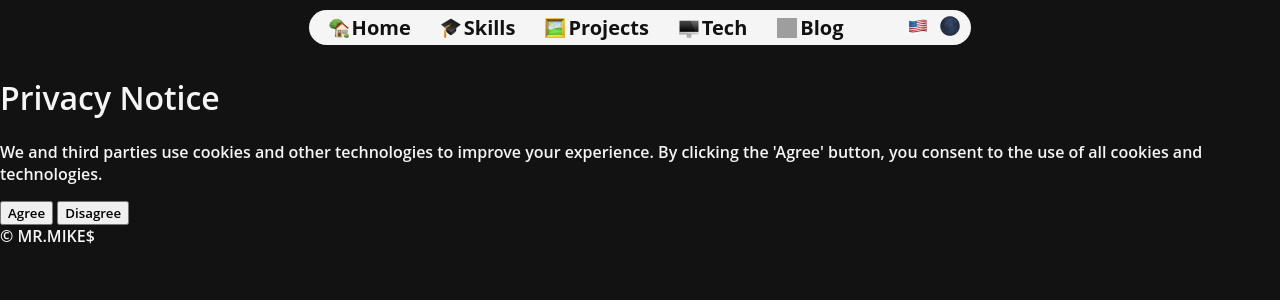
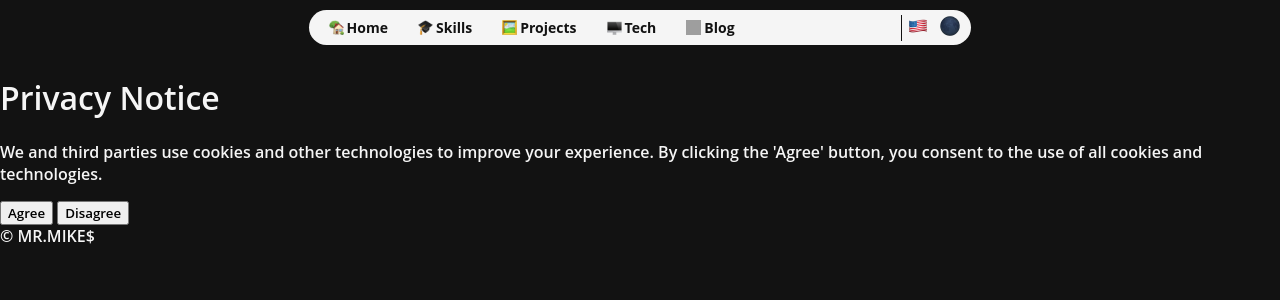
Before and after one commit to mr-mike-mr/mrm-personal-page, a SvelteKit app: page /tech in a window 1280 px wide. Shown: the top 300 px of the page. Built offline with nearby package versions, Linux system fonts and the light colour scheme; grey boxes are pictures that could not be loaded.

Commit message:
add responziv nav bar

```diff
--- a/static/style.css
+++ b/static/style.css
@@ -24,6 +24,9 @@ html.dark header nav {
 html.dark .routes li a {
     color: #121212;
 }
+html.dark .page_settings {
+    border-color: #121212;
+}
 
 /* Light theme */
 html.light {
@@ -36,6 +39,18 @@ html.light header nav {
 html.light .routes li a {
     color: #F5F5F5;
 }
+html.light .page_settings {
+    border-color: #F5F5F5;
+}
+
+
+
+
+
+
+
+
+
 
 /* +layout layout */
 header {
@@ -50,6 +65,7 @@ header nav {
     align-items: center;
     align-content: center;
     flex-wrap: nowrap;
+    overflow: hidden;
     padding: 5px;
     margin: 10px 0px;
     border-radius: 25px;
@@ -66,26 +82,36 @@ header nav {
     display: flex;
     margin: 0;
     padding: 0;
+    overflow-x: scroll;
+    overflow-y: hidden;
+    scrollbar-width: none; /* hide scrollbar in Firefoxe */
+    -ms-overflow-style: none; /* hide scrollbar in  IE and Edge */
+}
+.routes::-webkit-scrollbar {
+    display: none; /* hide scrollbar in Chrome, Safari and Edge */
 }
 .routes li a {
     font-weight: 700;
-    font-size: 20px;
+    font-size: 14px;
     text-decoration: none;
     margin: 0px 15px;
+    display: flex;
+    flex-wrap: nowrap;
 }
 .routes li a:hover {
     text-decoration: 2px underline;
 }
 .routes li a img {
-    width: 20px;
-    height: 20px;
-    margin: 0px 3px -2.5px 0px;
+    width: 15px;
+    height: 15px;
+    margin: 2px 3px 0px 0px;
 }
 .page_settings {
     list-style: none;
     display: flex;
     margin: 0;
     padding: 0;
+    border-left: 0.5px solid;
 }
 .page_settings li button {
     background-color: transparent;
```
